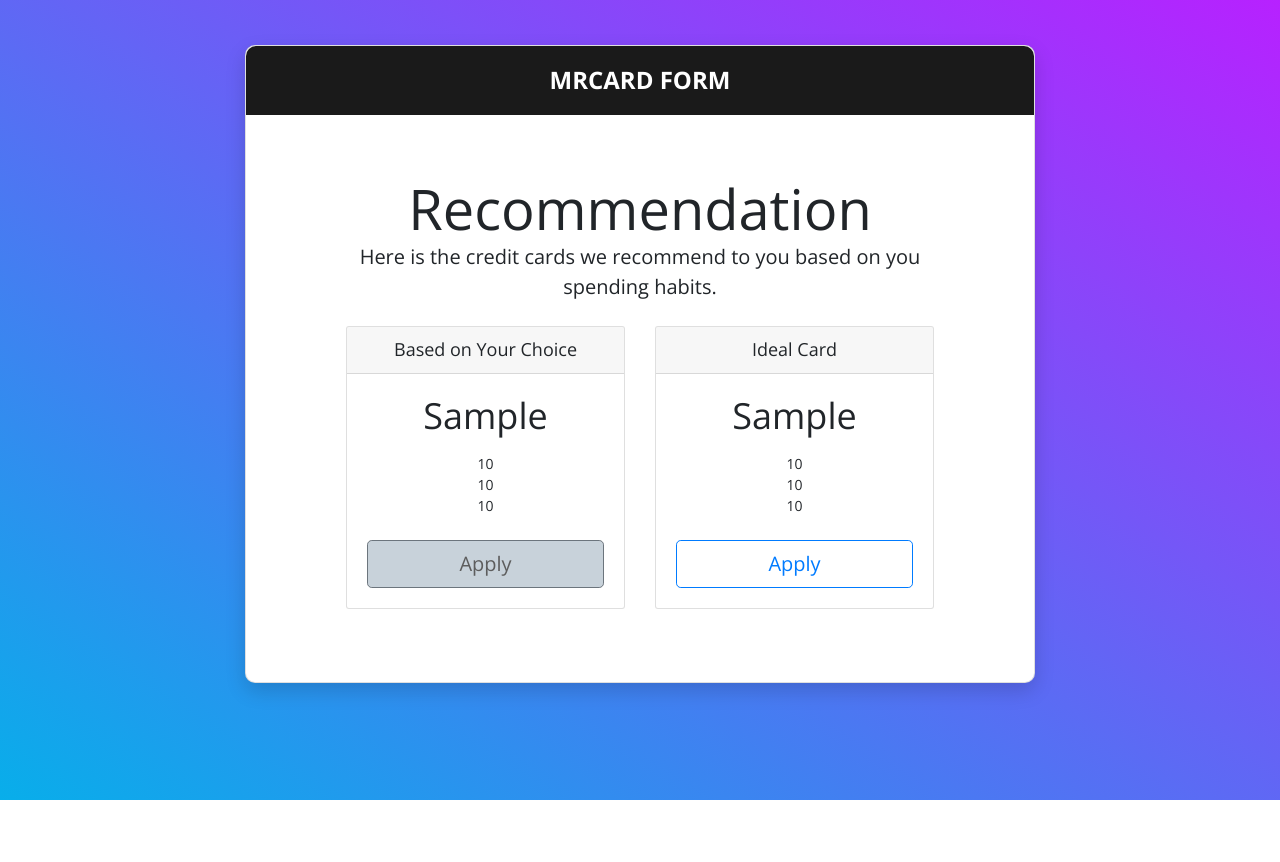
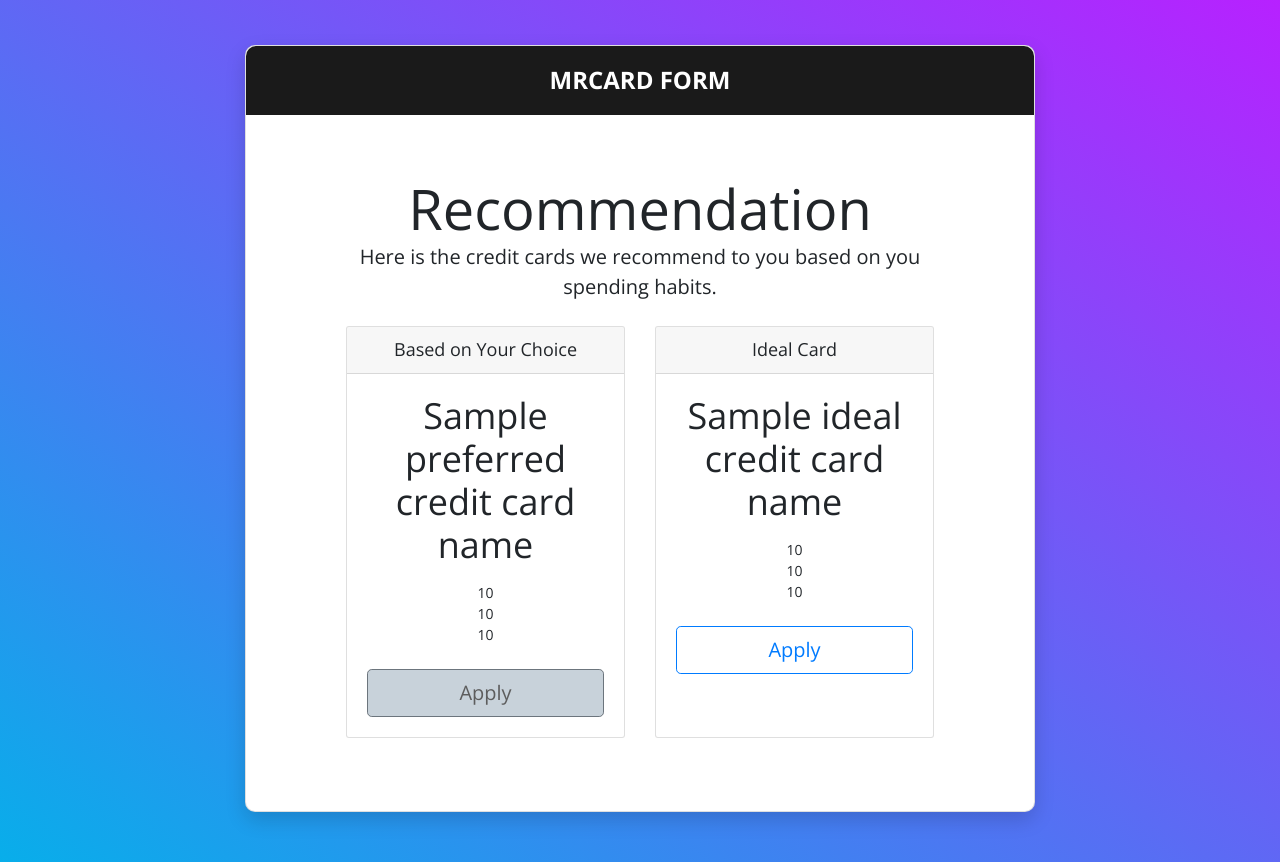
Before and after one commit to davidygp/IRS-MR-2019-01-19-IS1PT-GRP-MRCard, a Django app: template Recommender/templates/Recommender/recommendation.html in a window 1280 px wide. Before the commit the page ends 800 px from the top, so only its background shows below. Run offline with Django 3.2, Linux system fonts and the light colour scheme; the template is opened without the code that fills it: most values are stand-ins (such as "Sample title", 1, 10 or a date in 2020); some libraries are stand-ins or nearby versions.

Commit message:
update recommendation card name

```diff
--- a/Recommender/templates/Recommender/recommendation.html
+++ b/Recommender/templates/Recommender/recommendation.html
@@ -20,7 +20,7 @@
                     <h4 class="my-0 font-weight-normal">Based on Your Choice</h4>
                 </div>
                 <div class="my-card-body">
-                    <h1 class="card-title pricing-card-title">{{ preferred_credit_card }}</h1>
+                    <h1 class="card-title pricing-card-title">{{ preferred_credit_card_name }}</h1>
                     <ul class="list-unstyled mt-3 mb-4">
                         <li>{{ preferred_cashback_amount }}</li>
                         <li>{{ preferred_miles_amount }}</li>
@@ -42,7 +42,7 @@
                     <h4 class="my-0 font-weight-normal">Ideal Card</h4>
                 </div>
                 <div class="my-card-body">
-                    <h1 class="card-title pricing-card-title">{{ ideal_credit_card }}</h1>
+                    <h1 class="card-title pricing-card-title">{{ ideal_credit_card_name }}</h1>
                     <ul class="list-unstyled mt-3 mb-4">
                         <li>{{ ideal_cashback_amount }}</li>
                         <li>{{ ideal_miles_amount }}</li>
```
